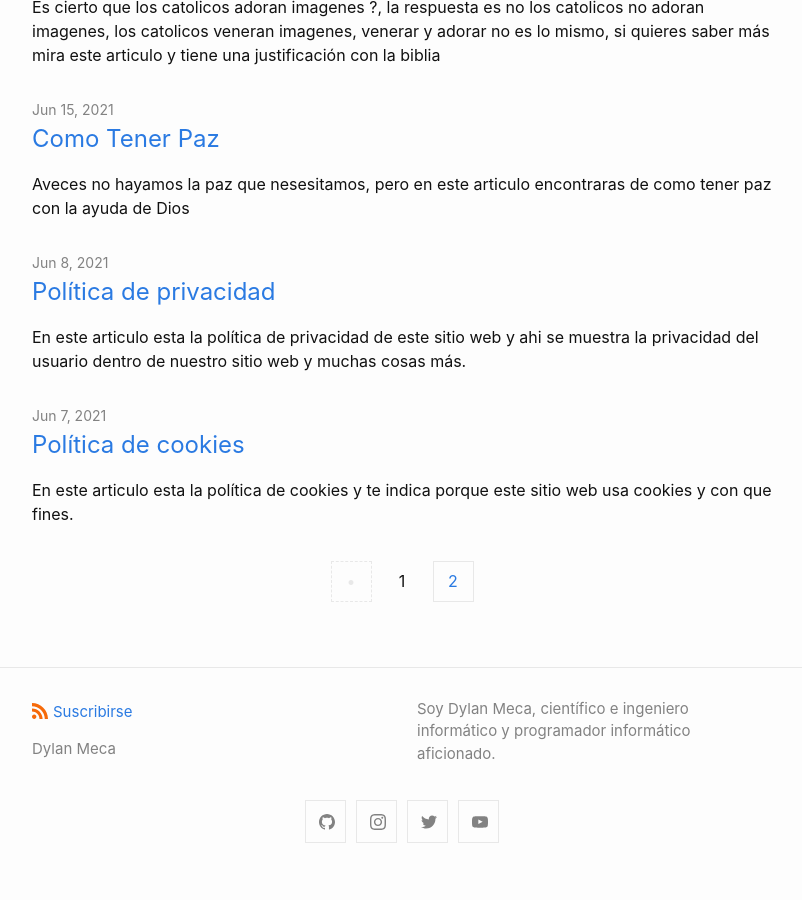
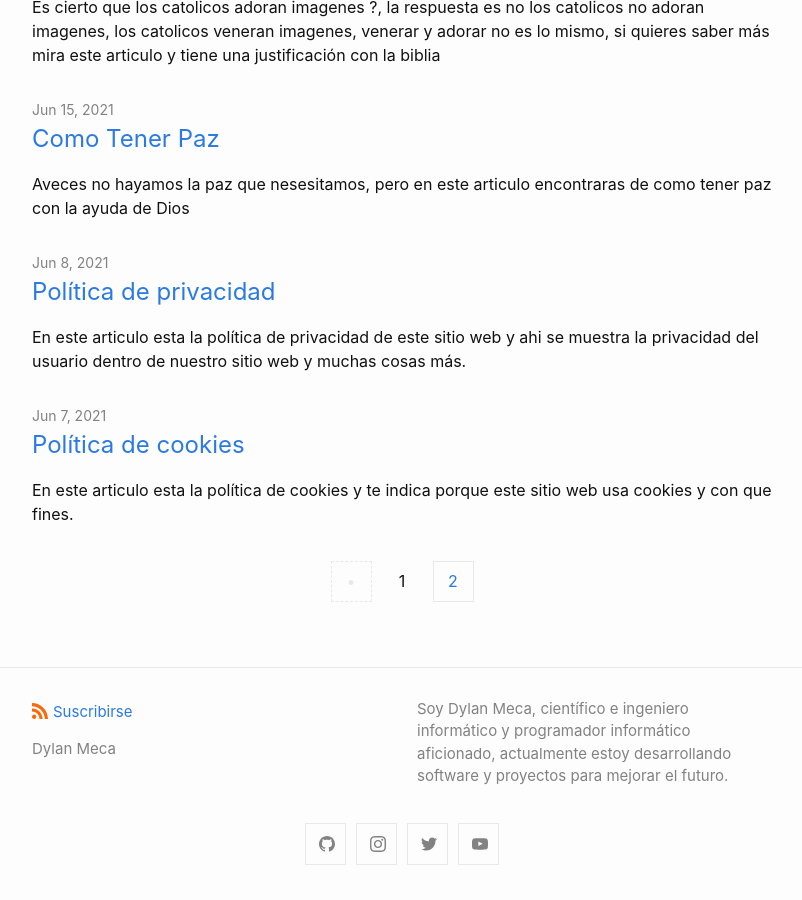
Before and after one commit to dylanmeca/dylanmeca.github.io, a Jekyll site: the page built from index.html, in a window 1280 px wide and 900 px high, scrolled down 1234 px. Shown: the whole window, without its empty margins (238-1040 px from the left). Built offline with Jekyll 4.4.1, drawn with Linux system fonts in a browser that asks for light colours; the list of posts is cut into pages by our own code; before the commit the page ends 2112 px from its top, so only the background shows below that.

Commit message:
Update _config.yml

```diff
--- a/_config.yml
+++ b/_config.yml
@@ -1,5 +1,5 @@
 title: Dylan Meca
-description: Soy Dylan Meca, científico e ingeniero informático y programador informático aficionado.
+description: Soy Dylan Meca, científico e ingeniero informático y programador informático aficionado, actualmente estoy desarrollando software y proyectos para mejorar el futuro.
 author:
   name: Dylan Meca
   email:
```
